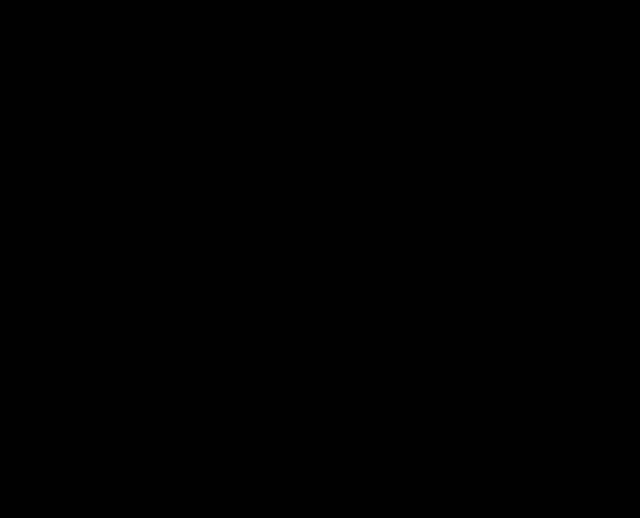
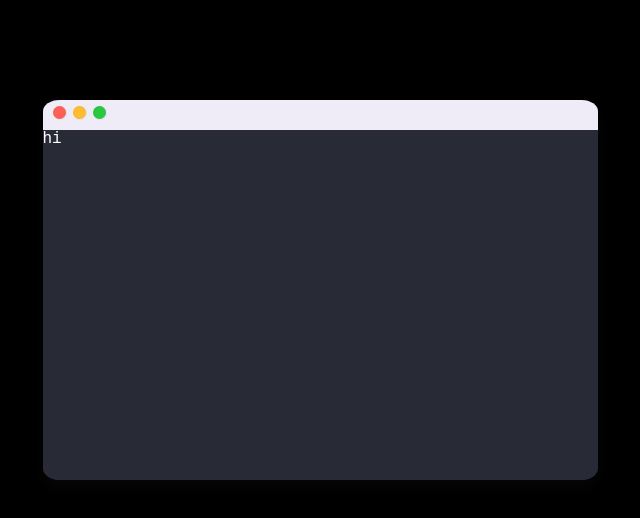
Before and after one commit to VPilipenko334/personal-portfolio, a React (Create React App) app: page /projects in a window 1280 px wide. Shown: the top 518 px of the page, without its empty margins (320-960 px from the left). Built offline with nearby package versions, Linux system fonts and the light colour scheme; a web font is replaced by a local one.

Commit message:
all pages have a background

```diff
--- a/src/App.js
+++ b/src/App.js
@@ -7,6 +7,7 @@
 import Skills from './components/skills';
 import Resume from './components/resume';
 import Contact from './components/contact';
+import Background from './components/background';
 
 function App() {
   return (
--- /dev/null
+++ b/src/components/background.jsx
@@ -0,0 +1,18 @@
+import React from "react";
+
+const Background = () => {
+
+    return (
+        <div className="terminal-outer">
+            <div className="terminal-inner">
+                <div className="terminal-tabs">
+                    <button className="red"></button>
+                    <button className="yellow"></button>
+                    <button className="green"></button>
+                </div>
+            </div>
+        </div>
+    )
+}
+
+export default Background;
--- a/src/components/projects.jsx
+++ b/src/components/projects.jsx
@@ -1,12 +1,20 @@
 import React from "react";
 
-const Projects = () => {
+const AboutMe = () => {
 
     return (
-        <div>
-            <h1>This is the Projects page</h1>
+        <div className="terminal-outer">
+            <div className="terminal-inner">
+                <div className="terminal-tabs">
+                    <button className="red"></button>
+                    <button className="yellow"></button>
+                    <button className="green"></button>
+                </div>
+
+                hi
+            </div>
         </div>
     )
 }
 
-export default Projects;
+export default AboutMe;
--- a/src/components/resume.jsx
+++ b/src/components/resume.jsx
@@ -3,8 +3,16 @@
 const Resume = () => {
 
     return (
-        <div>
-            <h1>This is the Resume page</h1>
+        <div className="terminal-outer">
+            <div className="terminal-inner">
+                <div className="terminal-tabs">
+                    <button className="red"></button>
+                    <button className="yellow"></button>
+                    <button className="green"></button>
+                </div>
+
+                hi
+            </div>
         </div>
     )
 }
--- a/src/components/skills.jsx
+++ b/src/components/skills.jsx
@@ -3,8 +3,16 @@
 const Skills = () => {
 
     return (
-        <div>
-            <h1>This is the Skills page</h1>
+        <div className="terminal-outer">
+            <div className="terminal-inner">
+                <div className="terminal-tabs">
+                    <button className="red"></button>
+                    <button className="yellow"></button>
+                    <button className="green"></button>
+                </div>
+
+                hi
+            </div>
         </div>
     )
 }
--- a/src/stylesheets/About.css
+++ b/src/stylesheets/About.css
@@ -6,7 +6,7 @@
     display: flex;
     justify-content: center;
     align-items: center;
-    margin-top: 125px;
+    margin-top: 100px;
 }
 
 .terminal-tabs {
```
